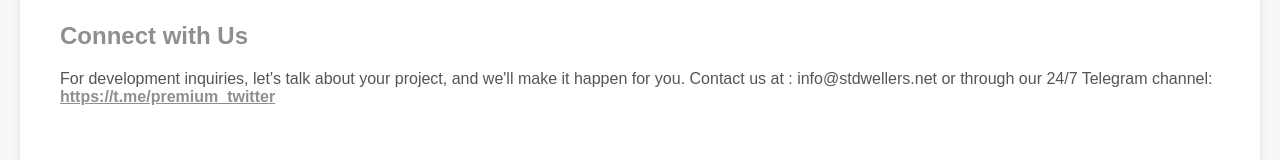
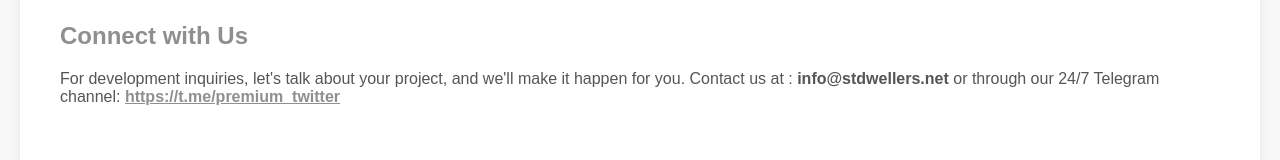
Before and after one commit to linkdown2023/stdwellet.net, a plain HTML site: page index.html in a window 1280 px wide. Shown: the part 991-1151 px from the top of the page. Drawn offline with Linux system fonts and the light colour scheme.

Commit message:
Update index.html

```diff
--- a/index.html
+++ b/index.html
@@ -110,7 +110,7 @@
 
     <section>
         <h2>Connect with Us</h2>
-        <p>For development inquiries, let's talk about your project, and we'll make it happen for you. Contact us at :<B></b> info@stdwellers.net </B>or through our 24/7 Telegram channel: <B> <a href="https://t.me/premium_twitter" target="_blank">https://t.me/premium_twitter</a></B></p>
+        <p>For development inquiries, let's talk about your project, and we'll make it happen for you. Contact us at :<B> info@stdwellers.net </B>or through our 24/7 Telegram channel: <B> <a href="https://t.me/premium_twitter" target="_blank">https://t.me/premium_twitter</a></B></p>
         <br>
          <br>
          <br>
```
